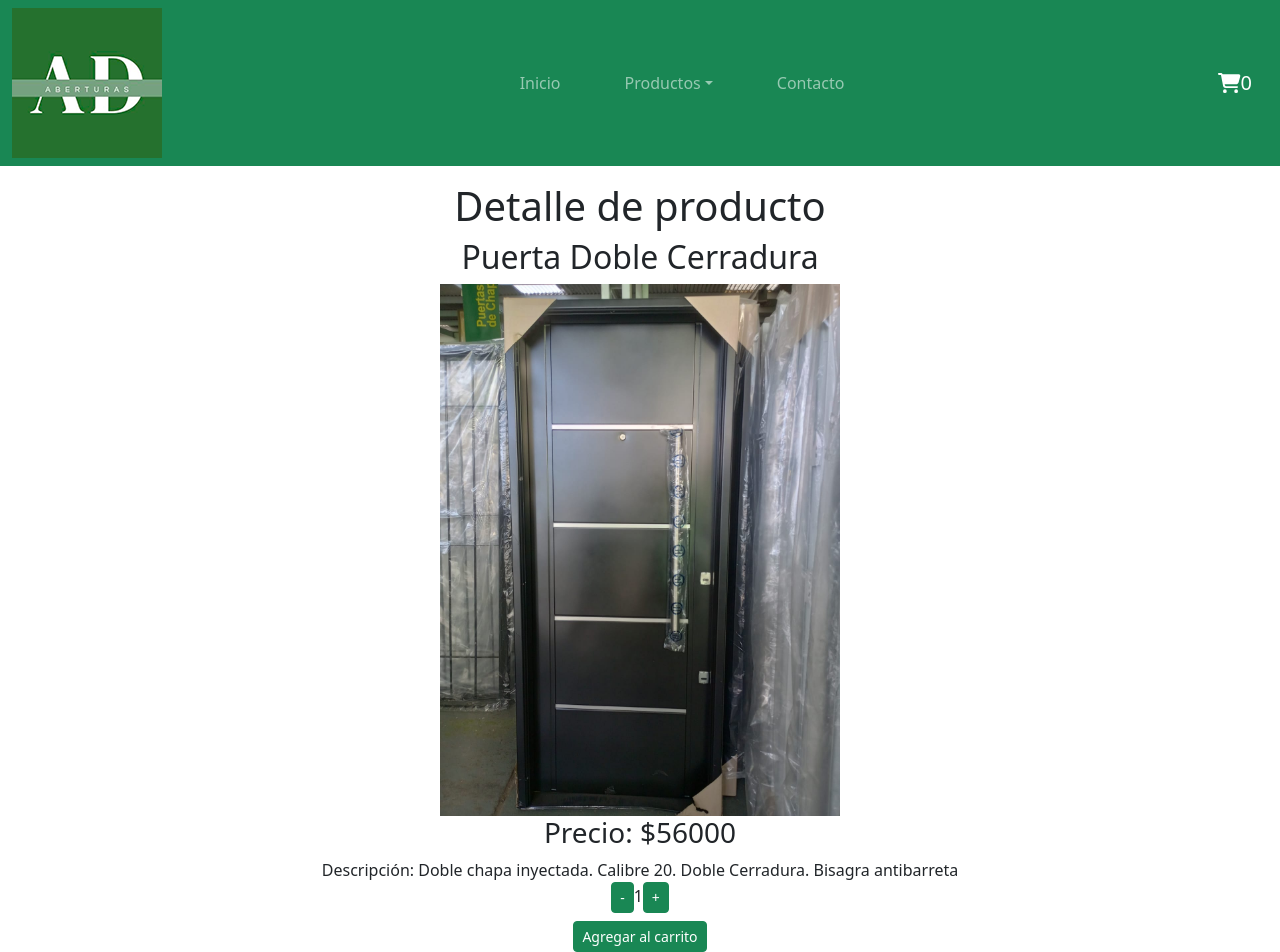
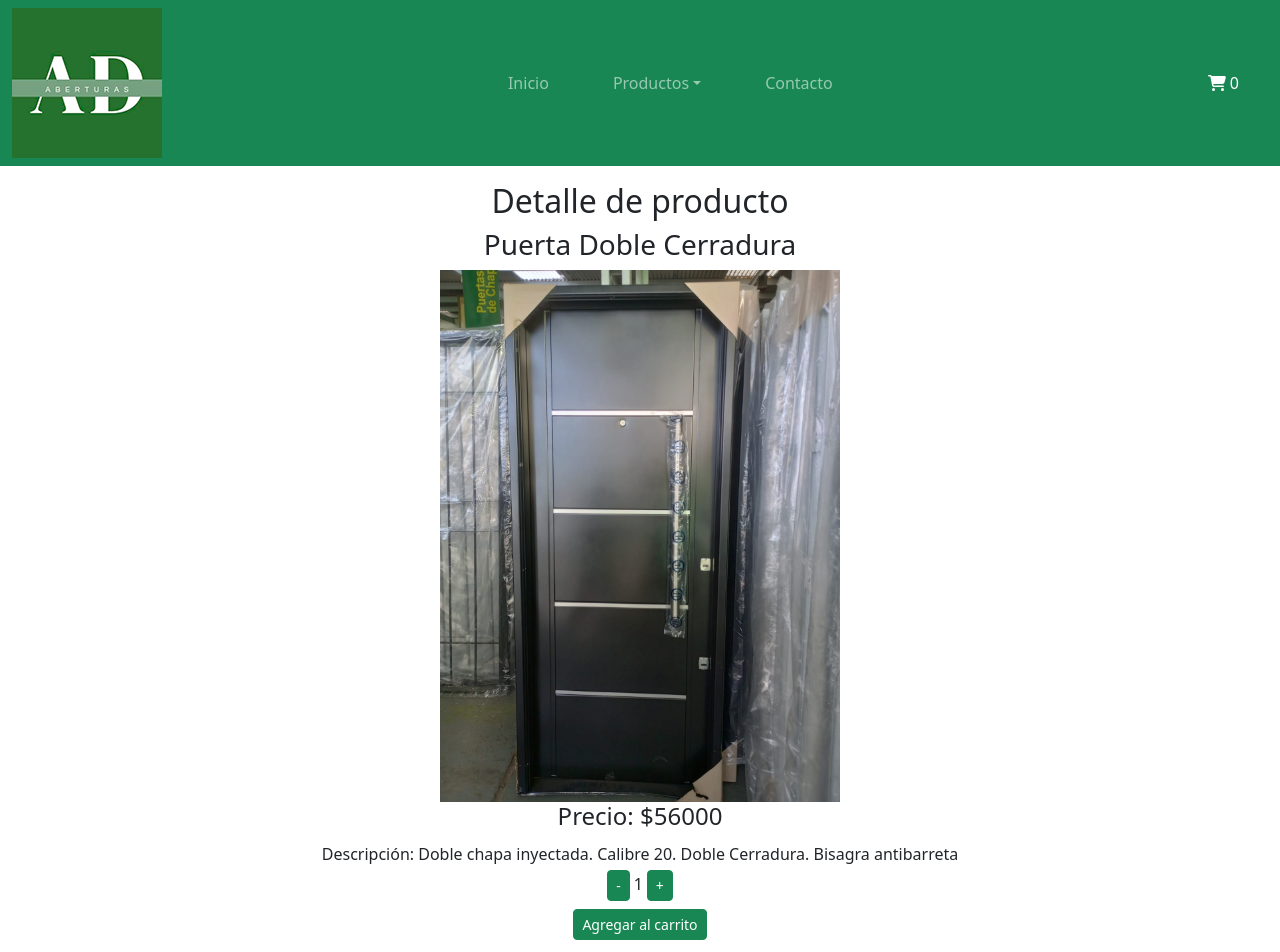
Before and after one commit to claudiomgarcia/ad-aberturas, a React (Create React App) app: page /item/1 in a window 1280 px wide. Shown: the top 952 px of the page. Built offline with nearby package versions, Linux system fonts and the light colour scheme.

Commit message:
Implementación de NotificationService

```diff
--- a/src/App.js
+++ b/src/App.js
@@ -5,10 +5,12 @@ import ItemDetailContainer from './components/ItemDetailContainer/ItemDetailCont
 import 'bootstrap/dist/css/bootstrap.min.css';
 import { BrowserRouter, Routes, Route } from 'react-router-dom'
 import { CartProvider } from './context/CartContext';
+import { Notification, NotificationProvider } from './notification/NotificationService'
 
 const App = () => {
   return (
     <div>
+      <NotificationProvider>
         <BrowserRouter>
           <CartProvider>
             <NavBar />
@@ -20,6 +22,7 @@ const App = () => {
             </Routes>
           </CartProvider>
         </BrowserRouter>
+      </NotificationProvider>
     </div>
   )
 }
--- a/src/asyncMock.js
+++ b/src/asyncMock.js
@@ -29,7 +29,7 @@ const products = [
 ]
 
 export const getProducts = () => {
-    return new Promise((resolve) => {
+    return new Promise((resolve, reject) => {
         setTimeout(() => {
             resolve(products)
         }, 500)
--- a/src/components/CartWidget/CartWidget.js
+++ b/src/components/CartWidget/CartWidget.js
@@ -1,19 +1,16 @@
 import { FontAwesomeIcon } from "@fortawesome/react-fontawesome";
-import {faCartShopping}from '@fortawesome/free-solid-svg-icons'
+import { faCartShopping } from '@fortawesome/free-solid-svg-icons'
 import { useContext } from 'react'
 import { CartContext } from '../../context/CartContext'
-
+import Button from 'react-bootstrap/esm/Button'
 
 const CartWidget = () => {
 
     const { totalQuantity } = useContext(CartContext)
 
     return (
-        <div className="divPadreIconoCarrito d-flex align-items-center">
-            <FontAwesomeIcon className="icono__carrito" icon={faCartShopping} ></FontAwesomeIcon>
-            <div className="valorCarrito">
-                {totalQuantity}
-            </div>
+        <div className="d-flex align-items-center">
+            <Button variant="success"><FontAwesomeIcon className="icono__carrito" icon={faCartShopping} /> {totalQuantity}</Button>
         </div>
     )
 }
--- a/src/components/ItemCount/ItemCount.js
+++ b/src/components/ItemCount/ItemCount.js
@@ -20,10 +20,10 @@ const ItemCount = ({ stock = 0, initial = 1, onAdd }) => {
         <div>
             <div className="mb-2">
                 <Button variant="success" size="sm" onClick={decrement}>-</Button>
-                <span >{quantity}</span>
+                <span className='p-1'>{quantity}</span>
                 <Button variant="success" size="sm" onClick={increment}>+</Button>
             </div>
-            <div>
+            <div className='pb-3'>
                 <Button variant="success" size="sm" onClick={() => onAdd(quantity)}>Agregar al carrito</Button>
             </div>
         </div>
--- a/src/components/ItemDetail/ItemDetail.js
+++ b/src/components/ItemDetail/ItemDetail.js
@@ -3,10 +3,12 @@ import ItemCount from '../ItemCount/ItemCount'
 import { CartContext } from '../../context/CartContext'
 import { Link } from 'react-router-dom'
 import Button from 'react-bootstrap/esm/Button'
+import { useNotification } from '../../notification/NotificationService'
 
 const ItemDetail = ({ id, name, price, img, category, description, stock }) => {
     const [quantity, setQuantity] = useState(0)
     const { addItem } = useContext(CartContext)
+    const { setNotification} = useNotification()
 
 
     const handleOnAdd = (quantity) => {
@@ -15,17 +17,20 @@ const ItemDetail = ({ id, name, price, img, category, description, stock }) => {
         }
         setQuantity(quantity)
         addItem(productToAdd)
+        setNotification('success',`Se agregó correctamente ${quantity} ${name}`)
     }
 
     return (
         <div className='itemDetail'>
-            <h2>{name}</h2>
+            <h3>{name}</h3>
             <img src={img} alt={name} style={{ width: 400 }} />
-            <h3>Precio: ${price}</h3>
-            <div>Descripción: {description}</div>
+            <h4>Precio: ${price}</h4>
+            <div className='p-1'>Descripción: {description}</div>
             {
                 quantity > 0 ? (
+                    <div className='pb-3'>
                     <Link to='/cart'><Button variant="success" size="sm">Finalizar Compra</Button></Link>
+                    </div>
                 ) : (
                     <ItemCount onAdd={handleOnAdd} stock={stock} />
                 )
--- a/src/components/ItemDetailContainer/ItemDetailContainer.js
+++ b/src/components/ItemDetailContainer/ItemDetailContainer.js
@@ -1,6 +1,6 @@
 import { useEffect, useState } from "react"
 import { getProductById } from "../../asyncMock"
-import ItemDetail from "../ItemDetail/ItemDetail"
+import ItemDetail from '../ItemDetail/ItemDetail'
 import { useParams } from "react-router-dom"
 
 const ItemDetailContainer = () => {
@@ -16,9 +16,9 @@ const ItemDetailContainer = () => {
     }, [itemId])
 
     return (
-        <div>
-            <h1>Detalle de producto</h1>
-            <ItemDetail {...product}/>
+        <div className="text-center">
+            <h2>Detalle de producto</h2>
+            <ItemDetail {...product} />
         </div>
     )
 }
--- a/src/components/ItemListContainer/ItemListContainer.js
+++ b/src/components/ItemListContainer/ItemListContainer.js
@@ -2,9 +2,13 @@ import { useEffect, useState } from 'react'
 import { getProducts, getProductsByCategory } from "../../asyncMock"
 import ItemList from '../ItemList/ItemList'
 import { useParams } from 'react-router-dom'
+import Spinner from 'react-bootstrap/Spinner'
+
 
 const ItemListContainer = ({ greeting }) => {
     const [products, setProducts] = useState([])
+    const [loading, setLoading] = useState(true)
+    const [error, setError] = useState(false)
 
     const { categoryId } = useParams()
 
@@ -17,13 +21,35 @@ const ItemListContainer = ({ greeting }) => {
             })
             .catch(error => {
                 console.log(error)
+                setError(true)
+            })
+            .finally(() => {
+                setLoading(false)
             })
     }, [categoryId])
 
+    if (loading) {
+        return (
+            <div className="text-center">
+                <Spinner animation="border" role="status" />
+            </div>
+        )
+    }
+
+    if (error) {
+        return (
+            <div className="text-center">
+                <h2>Ocurrió un error en la carga de los productos</h2>
+            </div>
+        )
+    }
+
     return (
-        <div>
+        <div className="text-center">
             <h1>{greeting}</h1>
-            <ItemList products={products}/>
+            <div className='pt-5'>
+                <ItemList products={products} />
+            </div>
         </div>
     )
 }
--- /dev/null
+++ b/src/notification/NotificationService.js
@@ -0,0 +1,50 @@
+import { useState, useContext, createContext } from 'react'
+
+export const Notification = ({ type, text}) => {
+    const notificationStyle = {
+        position: 'absolute',
+        top: 200,
+        right: 50,
+        backgroundColor: type === 'success' ? '#198754' : '#dc3545',
+        color: 'white',
+        padding: '10px 20px 10px 20px',
+        borderRadius: 10
+    }
+
+    if(!text) return
+
+    return (
+        <div style={notificationStyle}>
+            {text}
+        </div>
+    )
+}
+
+const NotificationContext = createContext()
+
+export const NotificationProvider = ({ children }) => {
+    const [notificationData, setNotificationData] = useState({
+        type: 'success',
+        text: ''
+    })
+
+    const setNotification = (type, text) => {
+        setNotificationData({type, text})
+
+        setTimeout(() => {
+            setNotificationData({ type: 'success', text: ''})
+        }, 2000)
+    }
+
+    return (
+        <NotificationContext.Provider value={{ setNotification }}>
+            {/* {notificationData.text && <Notification {...notificationData}/>} */}
+            <Notification {...notificationData}/>
+            {children}
+        </NotificationContext.Provider>
+    )
+}
+
+export const useNotification = () => {
+    return useContext(NotificationContext)
+}
```
Lines whose indentation alone changed are shown as unchanged.
